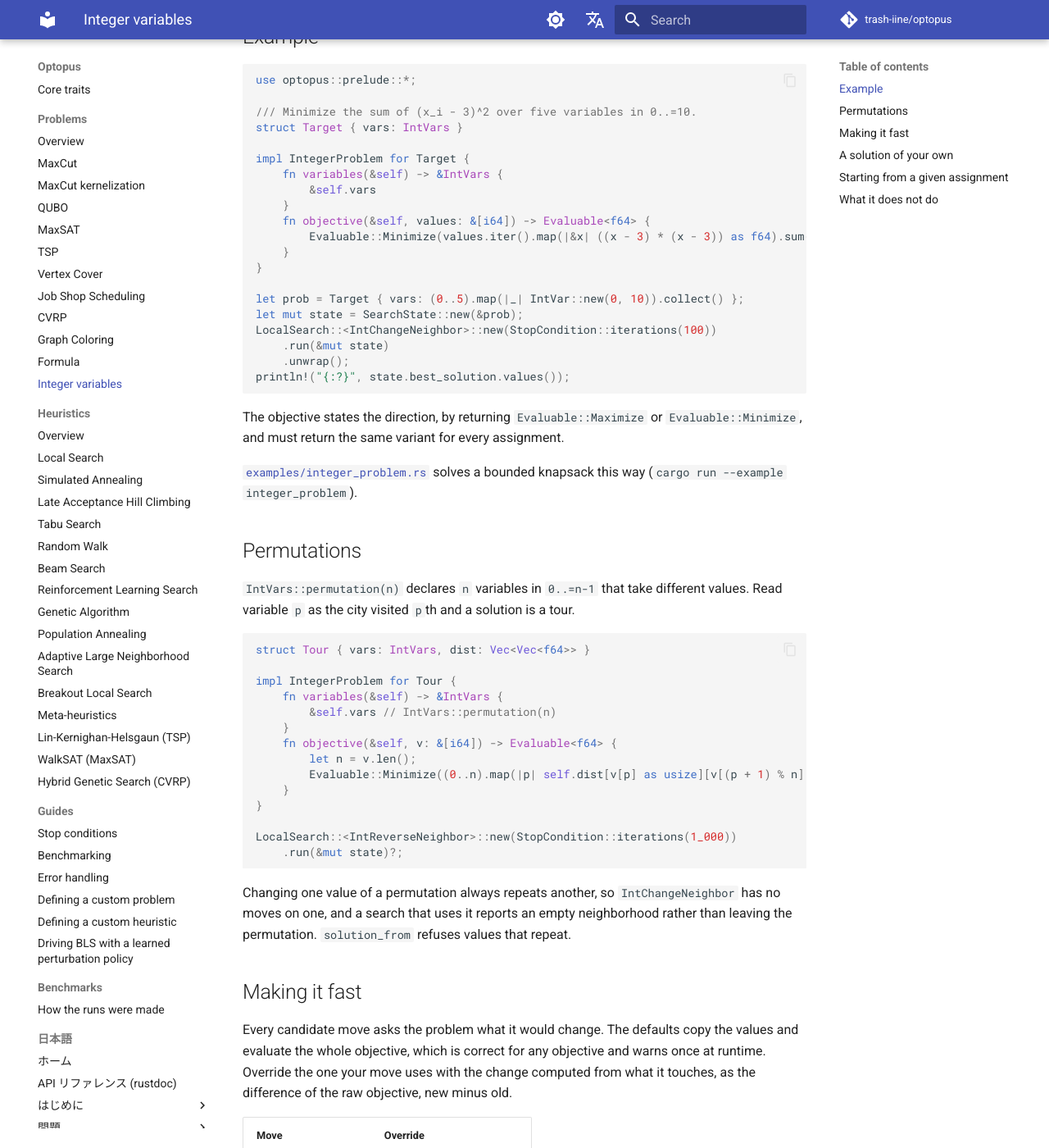
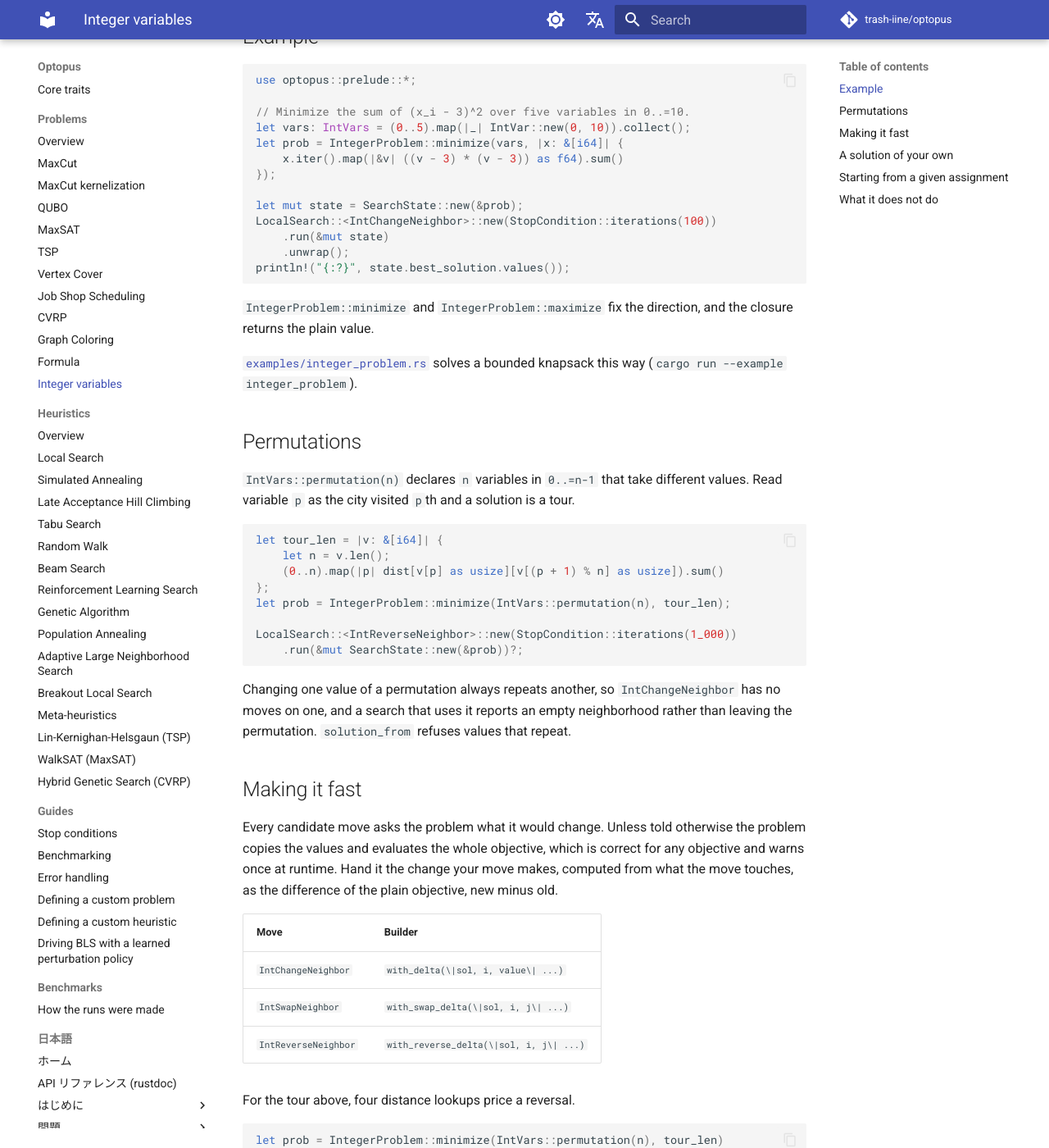
Before and after one commit to trash-iine/optopus, an MkDocs documentation site: the page built from docs/problems/integer.md, in a window 1280 px wide and 1400 px high, scrolled down 744 px. Shown: the whole window at 82% size. Built offline with MkDocs 1.6.1 and Material for MkDocs 9.7.7, drawn with Linux system fonts in a browser that asks for light colours; comment, search, counter and statistics services are not loaded; some of the changed text lies outside the part shown.

Commit message:
DOCS: the integer pages and decision 0022 describe the struct and its before/after timings

````diff
--- a/docs/problems/integer.md
+++ b/docs/problems/integer.md
@@ -1,13 +1,13 @@
 # Integer variables
 
-**API:** [`IntegerProblem`](../api/optopus/problem/integer/trait.IntegerProblem.html)
+**API:** [`IntegerProblem`](../api/optopus/problem/integer/struct.IntegerProblem.html)
 
 `IntegerProblem` is for a problem you would rather not write a move for. Its
-variables are integers, each ranging over `lower..=upper`, and implementing the
-trait means stating those ranges and the objective. Everything else follows.
+variables are integers, each ranging over `lower..=upper`, and building one
+takes those ranges and the objective, a closure. There is nothing to implement.
 
-- `ProblemTrait` is implemented for every `IntegerProblem`, with `IntSolution`
-  as the solution. The initial solution draws each variable uniformly from its
+- `ProblemTrait` comes with every `IntegerProblem`, with `IntSolution` as the
+  solution. The initial solution draws each variable uniformly from its
   range, or is a uniformly random permutation when the variables are one.
 - Three moves come with it, and each implements everything `LocalSearch`,
   `SimulatedAnnealing`, `LateAcceptanceHillClimbing`, `TabuSearch`,
@@ -24,19 +24,12 @@ trait means stating those ranges and the objective. Everything else follows.
 ```rust
 use optopus::prelude::*;
 
-/// Minimize the sum of (x_i - 3)^2 over five variables in 0..=10.
-struct Target { vars: IntVars }
+// Minimize the sum of (x_i - 3)^2 over five variables in 0..=10.
+let vars: IntVars = (0..5).map(|_| IntVar::new(0, 10)).collect();
+let prob = IntegerProblem::minimize(vars, |x: &[i64]| {
+    x.iter().map(|&v| ((v - 3) * (v - 3)) as f64).sum()
+});
 
-impl IntegerProblem for Target {
-    fn variables(&self) -> &IntVars {
-        &self.vars
-    }
-    fn objective(&self, values: &[i64]) -> Evaluable<f64> {
-        Evaluable::Minimize(values.iter().map(|&x| ((x - 3) * (x - 3)) as f64).sum())
-    }
-}
-
-let prob = Target { vars: (0..5).map(|_| IntVar::new(0, 10)).collect() };
 let mut state = SearchState::new(&prob);
 LocalSearch::<IntChangeNeighbor>::new(StopCondition::iterations(100))
     .run(&mut state)
@@ -44,8 +37,8 @@ LocalSearch::<IntChangeNeighbor>::new(StopCondition::iterations(100))
 println!("{:?}", state.best_solution.values());
 ```
 
-The objective states the direction, by returning `Evaluable::Maximize` or
-`Evaluable::Minimize`, and must return the same variant for every assignment.
+`IntegerProblem::minimize` and `IntegerProblem::maximize` fix the direction,
+and the closure returns the plain value.
 
 [`examples/integer_problem.rs`](https://github.com/trash-iine/optopus/blob/main/examples/integer_problem.rs)
 solves a bounded knapsack this way (`cargo run --example integer_problem`).
@@ -57,20 +50,14 @@ different values. Read variable `p` as the city visited `p`th and a solution is
 a tour.
 
 ```rust
-struct Tour { vars: IntVars, dist: Vec<Vec<f64>> }
-
-impl IntegerProblem for Tour {
-    fn variables(&self) -> &IntVars {
-        &self.vars // IntVars::permutation(n)
-    }
-    fn objective(&self, v: &[i64]) -> Evaluable<f64> {
-        let n = v.len();
-        Evaluable::Minimize((0..n).map(|p| self.dist[v[p] as usize][v[(p + 1) % n] as usize]).sum())
-    }
-}
+let tour_len = |v: &[i64]| {
+    let n = v.len();
+    (0..n).map(|p| dist[v[p] as usize][v[(p + 1) % n] as usize]).sum()
+};
+let prob = IntegerProblem::minimize(IntVars::permutation(n), tour_len);
 
 LocalSearch::<IntReverseNeighbor>::new(StopCondition::iterations(1_000))
-    .run(&mut state)?;
+    .run(&mut SearchState::new(&prob))?;
 ```
 
 Changing one value of a permutation always repeats another, so
@@ -80,30 +67,31 @@ values that repeat.
 
 ## Making it fast
 
-Every candidate move asks the problem what it would change. The defaults copy
-the values and evaluate the whole objective, which is correct for any objective
-and warns once at runtime. Override the one your move uses with the change
-computed from what it touches, as the difference of the raw objective, new
-minus old.
+Every candidate move asks the problem what it would change. Unless told
+otherwise the problem copies the values and evaluates the whole objective,
+which is correct for any objective and warns once at runtime. Hand it the
+change your move makes, computed from what the move touches, as the difference
+of the plain objective, new minus old.
 
-| Move | Override |
+| Move | Builder |
 |---|---|
-| `IntChangeNeighbor` | `delta(sol, i, value)` |
-| `IntSwapNeighbor` | `swap_delta(sol, i, j)` |
-| `IntReverseNeighbor` | `reverse_delta(sol, i, j)` |
+| `IntChangeNeighbor` | `with_delta(\|sol, i, value\| ...)` |
+| `IntSwapNeighbor` | `with_swap_delta(\|sol, i, j\| ...)` |
+| `IntReverseNeighbor` | `with_reverse_delta(\|sol, i, j\| ...)` |
 
 For the tour above, four distance lookups price a reversal.
 
 ```rust
-fn reverse_delta(&self, sol: &IntSolution, i: usize, j: usize) -> f64 {
-    let (v, n) = (sol.values(), sol.values().len());
-    if j - i + 1 >= n - 1 {
-        return 0.0; // reversing all but at most one city leaves the tour as it was
-    }
-    let d = |a: i64, b: i64| self.dist[a as usize][b as usize];
-    let (prev, next) = (v[(i + n - 1) % n], v[(j + 1) % n]);
-    d(prev, v[j]) + d(v[i], next) - d(prev, v[i]) - d(v[j], next)
-}
+let prob = IntegerProblem::minimize(IntVars::permutation(n), tour_len)
+    .with_reverse_delta(|sol: &IntSolution, i, j| {
+        let (v, n) = (sol.values(), sol.values().len());
+        if j - i + 1 >= n - 1 {
+            return 0.0; // reversing all but at most one city leaves the tour as it was
+        }
+        let d = |a: i64, b: i64| dist[a as usize][b as usize];
+        let (prev, next) = (v[(i + n - 1) % n], v[(j + 1) % n]);
+        d(prev, v[j]) + d(v[i], next) - d(prev, v[i]) - d(v[j], next)
+    });
 ```
 
 Applying a move adds its change to the solution's objective rather than
@@ -126,8 +114,7 @@ and the objective and nothing more, so such a problem implements
 
 Its `ProblemTrait` and the solution's `Evaluate` are written as for any
 [custom problem](../guide/custom_problem.md). The three moves then work as
-they do on an `IntegerProblem`, and every `IntegerProblem` is an
-`IntAssignment` already.
+they do on an `IntegerProblem`, which is itself an `IntAssignment`.
 
 ## Starting from a given assignment
 
````
Also changed, not shown: other parts of docs/problems/integer.md (+1 -1 lines), CLAUDE.md (+3 -3 lines), decisions/0022-integer-problems-have-two-layers-and-no-framework-cache.md (+8 -4 lines), docs/guide/custom_problem.md (+4 -3 lines), docs/ja/guide/custom_problem.md (+2 -2 lines), docs/ja/problems/integer.md (+35 -47 lines).
